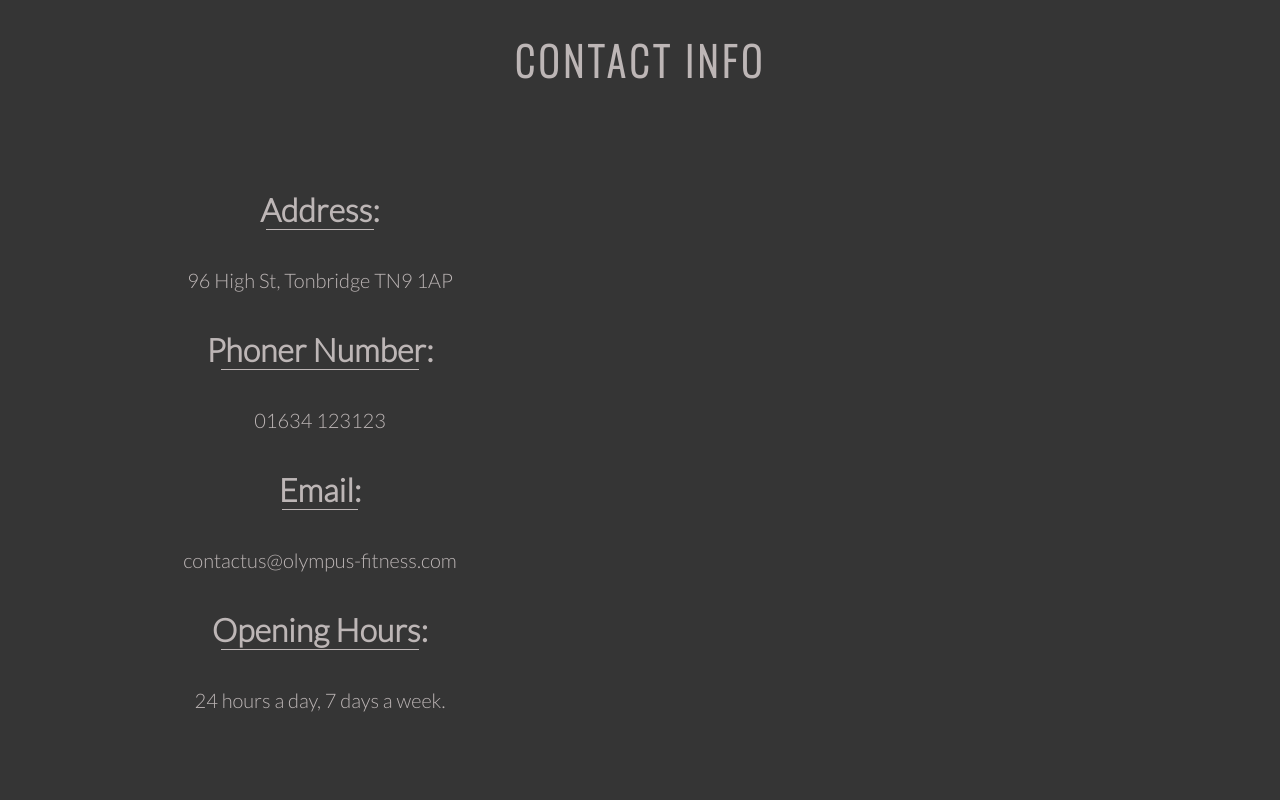
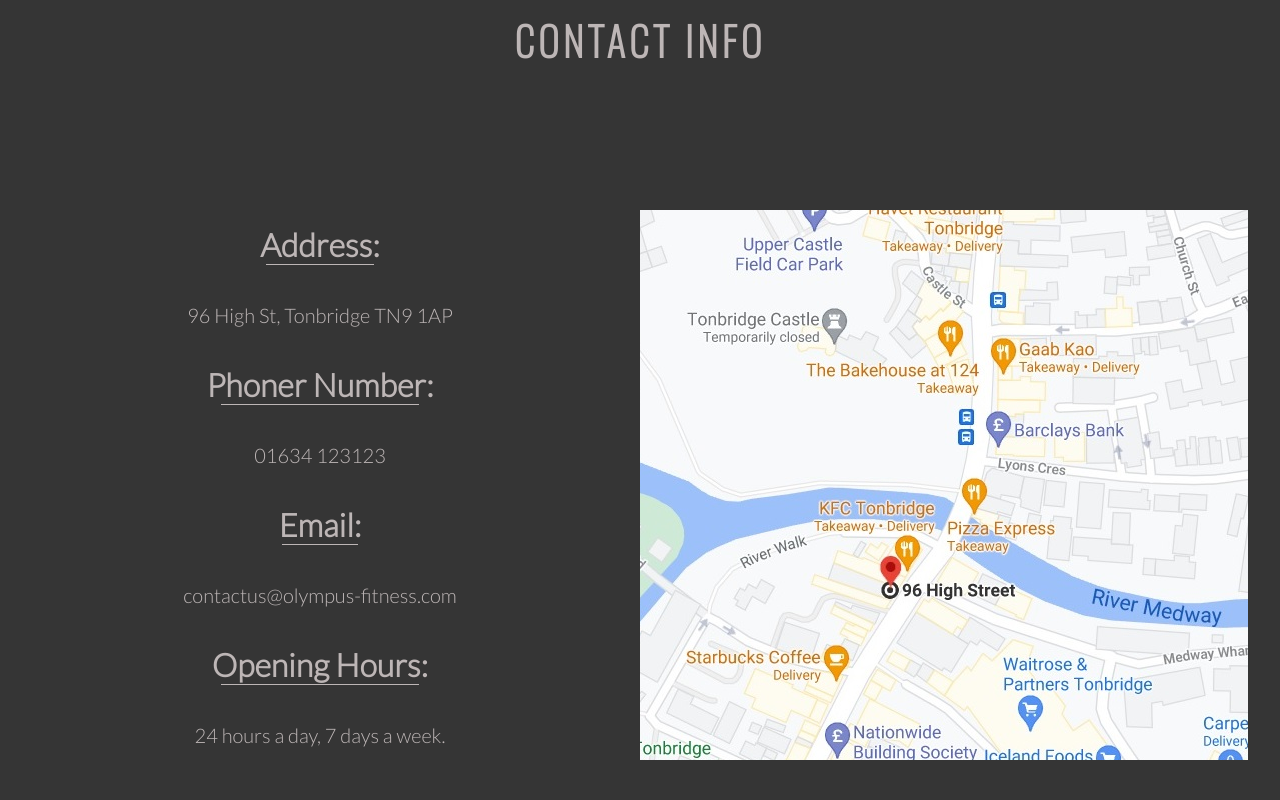
Before and after one commit to AntonyDavidTroy/OlympusFitness, a plain HTML site: page index.html in a window 1280 px wide. Shown: the part 720-1520 px from the top of the page. Drawn offline with nearby package versions, Linux system fonts and the light colour scheme.

Commit message:
Add Map and style

```diff
--- a/assets/css/style.css
+++ b/assets/css/style.css
@@ -30,7 +30,7 @@ h1, h2 {
 
 #contact-info-heading {
     font-size: 2.5rem;
-    margin-top: 75px;
+    margin: 55px 0;
     text-align: center;
 }
 
@@ -146,12 +146,16 @@ h1, h2 {
 }
 
 #right-half-map {
-    margin-top: 100px;
-    margin-right: 50px;
     width: 50%;
-    height: 500px;
+    height: 550px;
     float: right;
-    background: url('../images/Map.jpg') ;
+}
+
+#map-cover-bg {
+    background: url('../images/Map.jpg') no-repeat center center;
+    height: 100%;
+    margin-top: 85px;
+    margin-right: 5%;
 }
 
 #hr1 {
--- a/index.html
+++ b/index.html
@@ -67,7 +67,11 @@
                 24 hours a day, 7 days a week.
             </p>
         </div>
-        <div id="right-half-map"></div>
+        <div id="right-half-map">
+            <div id="map-cover-bg">
+
+            </div>
+        </div>
     </section>
 
     <footer>Social links</footer>
```
